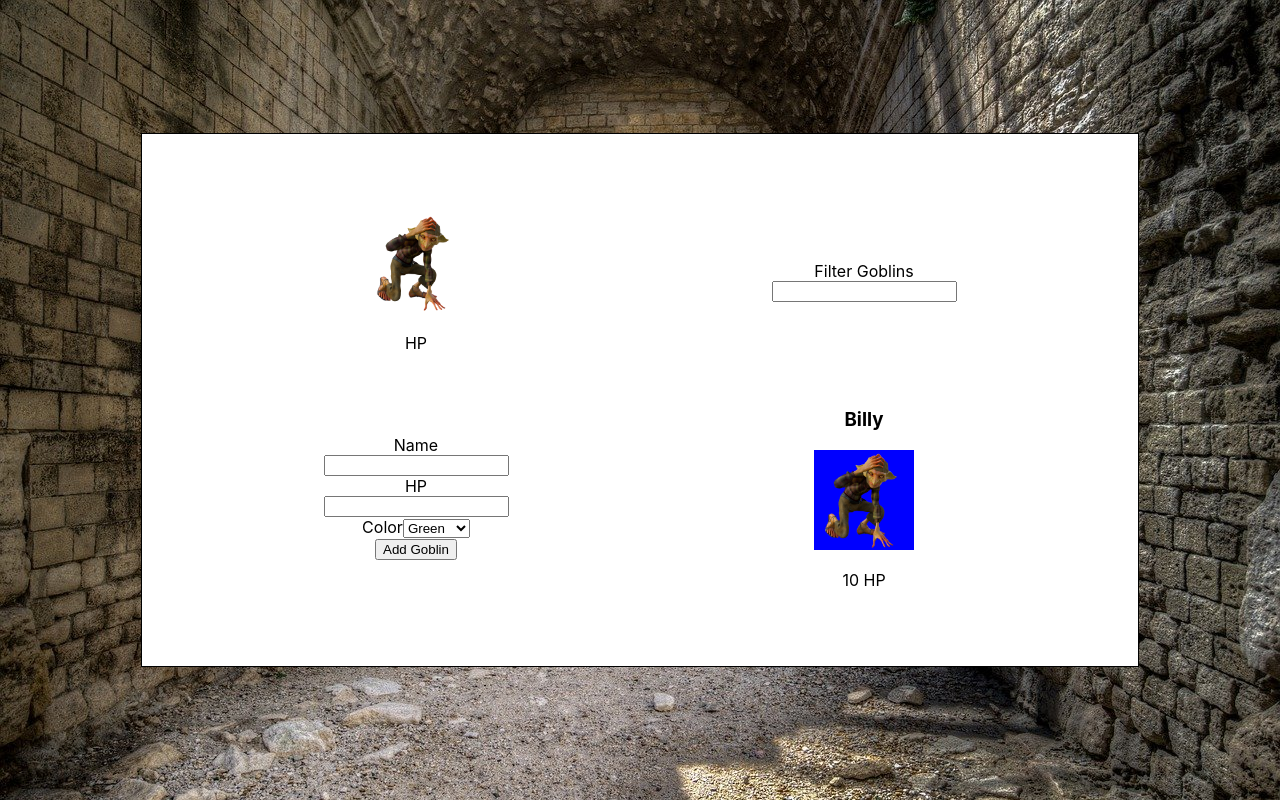
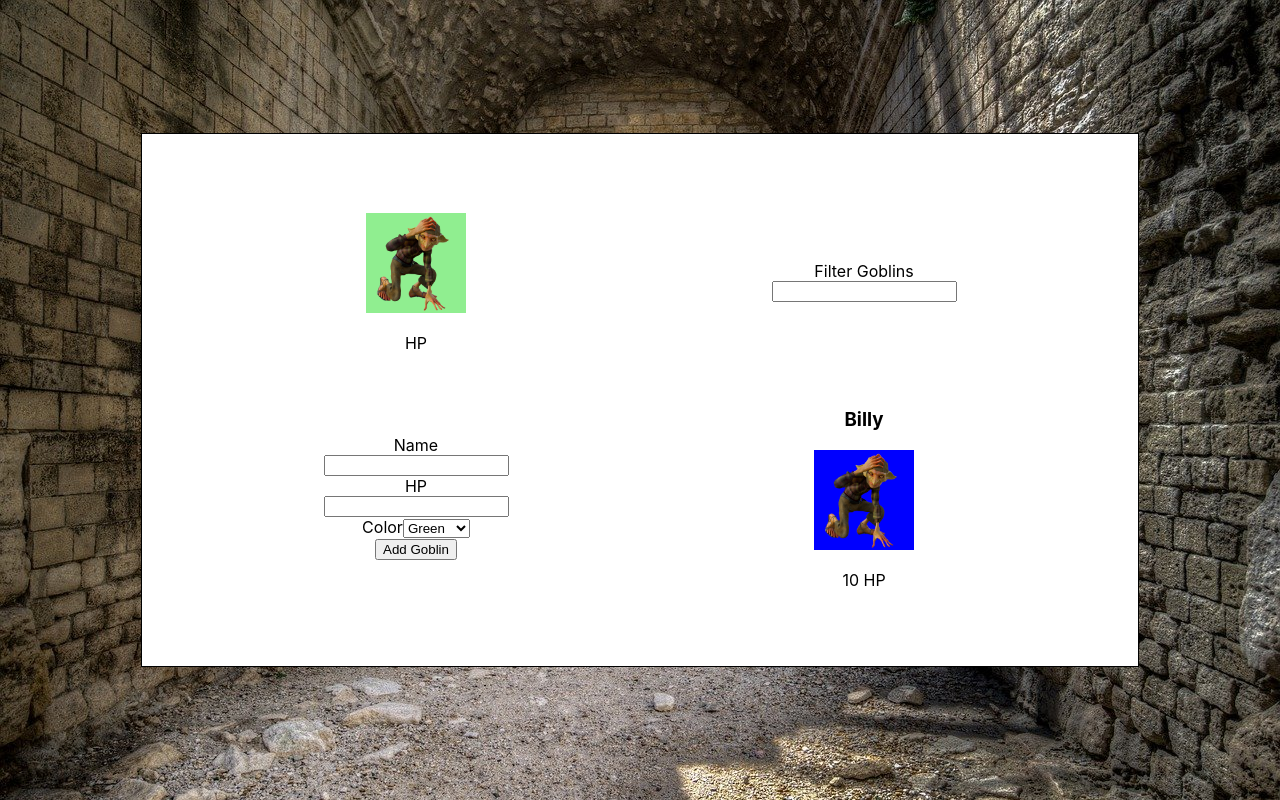
Before and after one commit to Kevin-Roney/react-goblin-builderHB, a React (Create React App) app: page / in a window 1280 px wide. Built offline with nearby package versions, Linux system fonts and the light colour scheme.

Commit message:
implemented handleFilterGoblins, but new bug upon creating new goblin, new goblin wont show until filter is used and then removed

```diff
--- a/src/App.js
+++ b/src/App.js
@@ -20,6 +20,7 @@ function App() {
       goblinFormColor: 'blue'
     }
   ]);
+  const [filteredGoblins, setFilteredGoblins] = useState(allGoblins);
   const [goblinFormName, setGoblinFormName] = useState('');
   const [goblinFormColor, setGoblinFormColor] = useState('lightgreen');
   const [goblinFormHP, setGoblinFormHP] = useState('');
@@ -38,7 +39,7 @@ function App() {
     // clear out the goblin form state items by setting them to empty strings. This will cause the form to reset in the UI.
     setGoblinFormName('');
     setGoblinFormHP('');
-    setGoblinFormColor('');
+    setGoblinFormColor('lightgreen');
   }
 
   function handleDeleteGoblin(goblinFormName) {
@@ -52,21 +53,33 @@ function App() {
 
   function handleFilterGoblins(search) {
     // use the filter method to get an array of goblins whose name includes this search argument
-
     // if there is a search argument, set the filtered goblins to the filtered goblins
-    // if the search argument is undefined, set the filtered goblins in state to just be the array of all goblins
+    if (search) {
+      const matchingGoblins = allGoblins.filter(
+        goblin => goblin.goblinFormName.toLowerCase()
+          .includes(search.toLowerCase()
+          )
+      );
+      setFilteredGoblins([...matchingGoblins]);
+      // if the search argument is undefined, set the filtered goblins in state to just be the array of all goblins
+    } else {
+      setFilteredGoblins([...allGoblins]);
+    }
   }
 
 
   return (
     <div className="App">
       <div className='current-goblin quarter'>
-        <Goblin goblin={{
+        <Goblin
+          goblinFormColor={goblinFormColor}
+          goblinFormHP={goblinFormHP}
+          goblinFormName={goblinFormName}
           /*
             use the goblin form state to make a goblin object and to display it.
             This will let the user see the current form state
           */
-        }}/>
+        />
       </div>
       <div className='goblin-filter quarter'>
         Filter Goblins
@@ -94,7 +107,7 @@ function App() {
         setGoblinFormHP={setGoblinFormHP}
       />
       <GoblinList
-        goblins={allGoblins} // this takes in an array of goblins. If the filteredGoblins has a length, use that array. Otherwise, use the allGoblins array
+        goblins={filteredGoblins || allGoblins} // this takes in an array of goblins. If the filteredGoblins has a length, use that array. Otherwise, use the allGoblins array
         handleDeleteGoblin={handleDeleteGoblin} // note that the goblin list has access to the ability to delete
       />
     </div>
```
